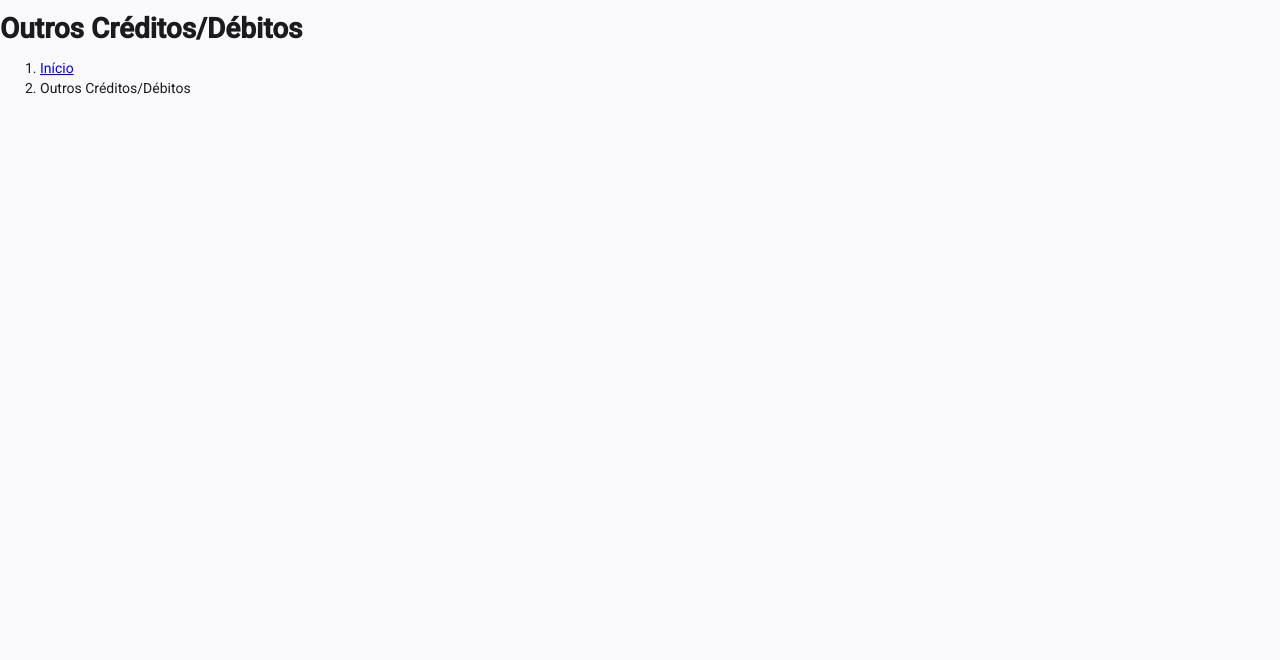
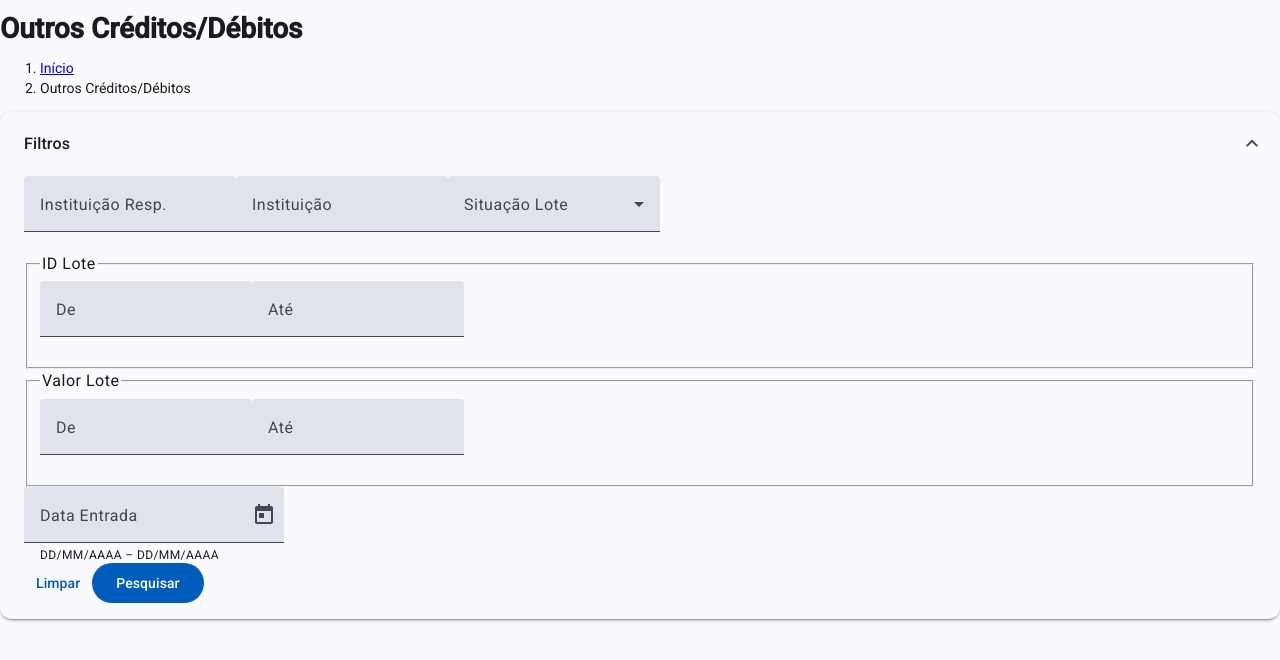
Before and after one commit to ysobarbosa/outros-creditos-debitos, an Angular app: page / in a window 1280 px wide. Shown: the top 660 px of the page. Built offline with nearby package versions, Linux system fonts and the light colour scheme.

Commit message:
feat: add batch filters form component

```diff
--- a/src/app/core/models/batch-filter.model.ts
+++ b/src/app/core/models/batch-filter.model.ts
@@ -6,7 +6,7 @@ export type BatchStatusFilter = BatchStatus | 'ALL';
 export interface BatchFilter {
   responsibleInstitution: string | null;
   institution: string | null;
-  status: BatchStatusFilter;
+  status: string | null;
   idRange: Range<number>;
   amountRange: Range<number>;
   dateRange: Range<Date>;
--- /dev/null
+++ b/src/app/features/other-credits-debits/components/batch-filters/batch-filters.html
@@ -0,0 +1,103 @@
+<mat-expansion-panel [expanded]="true">
+  <mat-expansion-panel-header>
+    <mat-panel-title>Filtros</mat-panel-title>
+  </mat-expansion-panel-header>
+
+  <form [formGroup]="form" (ngSubmit)="submit()" novalidate>
+    <!-- Institutions -->
+    <mat-form-field>
+      <mat-label>Instituição Resp.</mat-label>
+      <input matInput formControlName="responsibleInstitution" inputmode="numeric" maxlength="4" />
+      @if (controls.responsibleInstitution.hasError('pattern')) {
+        <mat-error>Informe até 4 dígitos numéricos.</mat-error>
+      }
+    </mat-form-field>
+
+    <mat-form-field>
+      <mat-label>Instituição</mat-label>
+      <input matInput formControlName="institution" inputmode="numeric" maxlength="4" />
+      @if (controls.institution.hasError('pattern')) {
+        <mat-error>Informe até 4 dígitos numéricos.</mat-error>
+      }
+    </mat-form-field>
+
+    <!-- Status -->
+    <mat-form-field>
+      <mat-label>Situação Lote</mat-label>
+      <mat-select formControlName="status">
+        <mat-option value="ALL">Todas</mat-option>
+        @for (option of statusOptions; track option.value) {
+          <mat-option [value]="option.value">{{ option.label }}</mat-option>
+        }
+      </mat-select>
+    </mat-form-field>
+
+    <!-- ID range -->
+    <fieldset formGroupName="idRange">
+      <legend>ID Lote</legend>
+      <mat-form-field>
+        <mat-label>De</mat-label>
+        <input matInput type="number" formControlName="from" [errorStateMatcher]="rangeMatcher" />
+        @if (controls.idRange.controls.from.hasError('min')) {
+          <mat-error>Deve ser maior que zero.</mat-error>
+        }
+      </mat-form-field>
+      <mat-form-field>
+        <mat-label>Até</mat-label>
+        <input matInput type="number" formControlName="to" [errorStateMatcher]="rangeMatcher" />
+        @if (controls.idRange.hasError('invalidRange')) {
+          <mat-error>"Até" deve ser maior ou igual a "De".</mat-error>
+        } @else if (controls.idRange.controls.to.hasError('min')) {
+          <mat-error>Deve ser maior que zero.</mat-error>
+        }
+      </mat-form-field>
+    </fieldset>
+
+    <!-- Amount range -->
+    <fieldset formGroupName="amountRange">
+      <legend>Valor Lote</legend>
+      <mat-form-field>
+        <mat-label>De</mat-label>
+        <input matInput type="number" step="0.01" formControlName="from" [errorStateMatcher]="rangeMatcher" />
+        @if (controls.amountRange.controls.from.hasError('min')) {
+          <mat-error>Não pode ser negativo.</mat-error>
+        }
+      </mat-form-field>
+      <mat-form-field>
+        <mat-label>Até</mat-label>
+        <input matInput type="number" step="0.01" formControlName="to" [errorStateMatcher]="rangeMatcher" />
+        @if (controls.amountRange.hasError('invalidRange')) {
+          <mat-error>"Até" deve ser maior ou igual a "De".</mat-error>
+        } @else if (controls.amountRange.controls.to.hasError('min')) {
+          <mat-error>Não pode ser negativo.</mat-error>
+        }
+      </mat-form-field>
+    </fieldset>
+
+    <!-- Date range -->
+    <mat-form-field>
+      <mat-label>Data Entrada</mat-label>
+      <mat-date-range-input formGroupName="dateRange" [rangePicker]="picker">
+        <input matStartDate formControlName="from" placeholder="De" />
+        <input matEndDate formControlName="to" placeholder="Até" />
+      </mat-date-range-input>
+      <mat-hint>DD/MM/AAAA – DD/MM/AAAA</mat-hint>
+      <mat-datepicker-toggle matIconSuffix [for]="picker" />
+      <mat-date-range-picker #picker />
+
+      @if (controls.dateRange.controls.from.hasError('matDatepickerParse') ||
+           controls.dateRange.controls.to.hasError('matDatepickerParse')) {
+        <mat-error>Data inválida.</mat-error>
+      } @else if (controls.dateRange.hasError('invalidRange') ||
+                  controls.dateRange.controls.to.hasError('matEndDateInvalid')) {
+        <mat-error>A data final deve ser igual ou posterior à inicial.</mat-error>
+      }
+    </mat-form-field>
+
+    <!-- Actions -->
+    <div>
+      <button mat-button type="button" (click)="clear()">Limpar</button>
+      <button mat-flat-button type="submit" [disabled]="loading()">Pesquisar</button>
+    </div>
+  </form>
+</mat-expansion-panel>
--- /dev/null
+++ b/src/app/features/other-credits-debits/components/batch-filters/batch-filters.ts
@@ -0,0 +1,73 @@
+import { Component, inject, input, output } from '@angular/core';
+import { FormBuilder, ReactiveFormsModule, ValidatorFn, Validators } from '@angular/forms';
+import { BATCH_STATUS_OPTIONS, BatchFilter } from '../../../../core/models';
+import { RangeErrorStateMatcher } from '../../../../shared/forms/range-error-state-matcher';
+import { rangeValidator } from '../../../../shared/validators/range.validator';
+import { MatButtonModule } from '@angular/material/button';
+import { MatDatepickerModule } from '@angular/material/datepicker';
+import { MatExpansionModule } from '@angular/material/expansion';
+import { MatFormFieldModule } from '@angular/material/form-field';
+import { MatInputModule } from '@angular/material/input';
+import { MatSelectModule } from '@angular/material/select';
+
+const INSTITUTION_PATTERN = /^\d{1,4}$/;
+@Component({
+  imports: [
+    ReactiveFormsModule,
+    MatButtonModule,
+    MatDatepickerModule,
+    MatExpansionModule,
+    MatFormFieldModule,
+    MatInputModule,
+    MatSelectModule,
+  ],
+  selector: 'app-batch-filters',
+  styleUrl: './batch-filters.scss',
+  templateUrl: './batch-filters.html',
+})
+export class BatchFilters {
+  private readonly formBuilder = inject(FormBuilder);
+
+  readonly loading = input(false);
+  readonly filterApplied = output<BatchFilter>()
+
+  protected readonly statusOptions = BATCH_STATUS_OPTIONS;
+  protected readonly rangeMatcher = new RangeErrorStateMatcher();
+
+  protected readonly form = this.formBuilder.group({
+    responsibleInstitution: this.formBuilder.control<string | null>(null, Validators.pattern(INSTITUTION_PATTERN)),
+    institution: this.formBuilder.control<string | null>(null, Validators.pattern(INSTITUTION_PATTERN)),
+    status: this.formBuilder.control<string | null>(null),
+    idRange: this.rangeGroup<number>(Validators.min(1)),
+    amountRange: this.rangeGroup<number>(Validators.min(0)),
+    dateRange: this.rangeGroup<Date>(),
+  });
+
+  protected readonly controls = this.form.controls;
+
+  protected submit(): void {
+    if (this.form.invalid) {
+      this.form.markAllAsTouched();
+      return;
+    }
+    this.filterApplied.emit(this.form.getRawValue())
+  }
+
+  protected clear(): void {
+    this.form.reset();
+    this.filterApplied.emit(this.form.getRawValue());
+  }
+
+  /**
+   * simplifica o formulário de range, evitando repetição de código para cada range (id, amount, date)
+   */
+  private rangeGroup<T extends number | Date>(...validators: ValidatorFn[]) {
+     return this.formBuilder.group(
+      {
+        from: this.formBuilder.control<T | null>(null, validators),
+        to: this.formBuilder.control<T | null>(null, validators),
+      },
+      { validators: rangeValidator() },
+    );
+  }
+}
--- a/src/app/features/other-credits-debits/pages/batch-search/batch-search.html
+++ b/src/app/features/other-credits-debits/pages/batch-search/batch-search.html
@@ -1 +1,3 @@
 <app-page-header title="Outros Créditos/Débitos" [breadcrumbs]="breadcrumbs" />
+
+<app-batch-filters (filterApplied)="onFilterApplied($event)" />
--- a/src/app/features/other-credits-debits/pages/batch-search/batch-search.ts
+++ b/src/app/features/other-credits-debits/pages/batch-search/batch-search.ts
@@ -1,8 +1,10 @@
 import { ChangeDetectionStrategy, Component } from '@angular/core';
 import { Breadcrumb, PageHeader } from '../../../../shared/components/page-header/page-header';
+import { BatchFilter } from '../../../../core/models';
+import { BatchFilters } from '../../components/batch-filters/batch-filters';
 
 @Component({
-  imports: [PageHeader],
+  imports: [PageHeader, BatchFilters],
   selector: 'app-batch-search',
   styleUrl: './batch-search.scss',
   templateUrl: './batch-search.html',
@@ -13,4 +15,7 @@ export class BatchSearch {
     { label: 'Início', href: '/' },
     { label: 'Outros Créditos/Débitos' },
   ];
+  protected onFilterApplied(filter: BatchFilter): void {
+    console.log('filter', filter); // Step 6: call the service here
+  }
 }
```
Also changed, not shown: src/app/features/other-credits-debits/components/batch-filters/batch-filters.scss (added), 1 other file (tests, documents, lock files or other folders).
